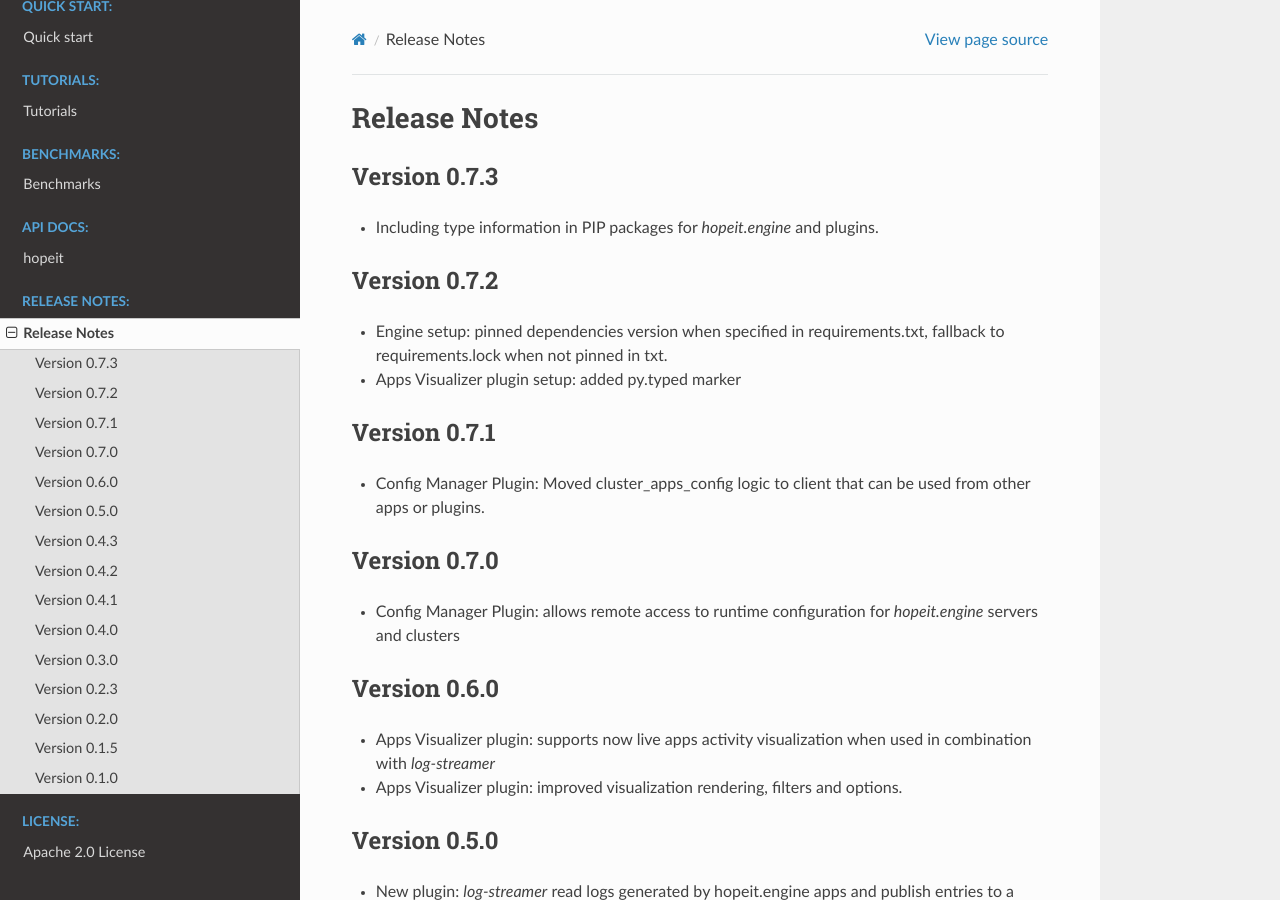
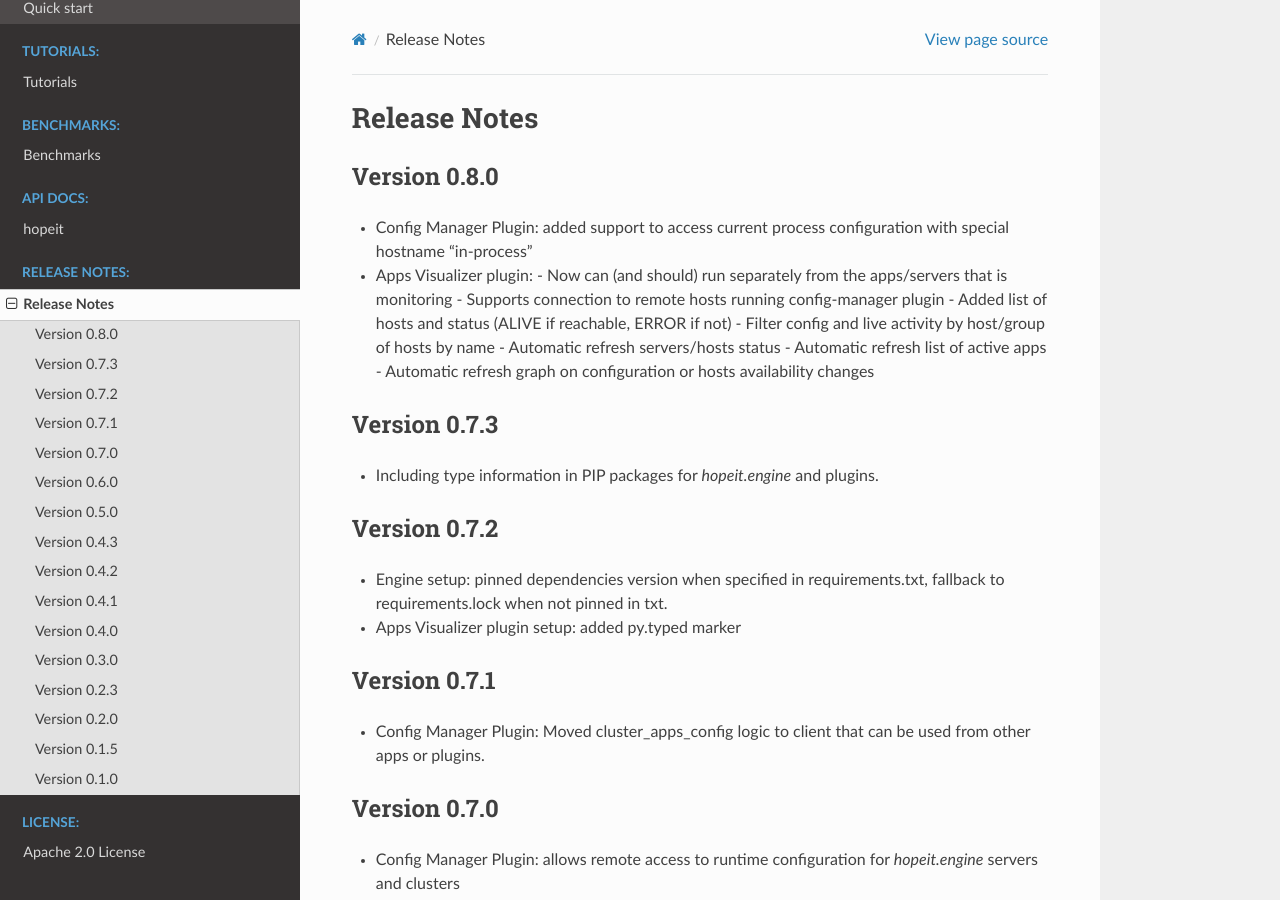
Before and after one commit to hopeit-git/hopeit.engine, a Sphinx documentation site: the page built from docs/source/release-notes.rst, in a window 1280 px wide and 900 px high. Built offline with Sphinx 7.4.7 and the Read the Docs theme 2.0.0, drawn with Linux system fonts in a browser that asks for light colours; pages that are not in the unit, such as notebooks, are missing from menus.

Commit message:
Release 0.8.0

```diff
--- a/docs/source/release-notes.rst
+++ b/docs/source/release-notes.rst
@@ -1,5 +1,18 @@
 Release Notes
 =============
+
+
+Version 0.8.0
+_____________
+- Config Manager Plugin: added support to access current process configuration with special hostname "in-process"
+- Apps Visualizer plugin:
+  - Now can (and should) run separately from the apps/servers that is monitoring
+  - Supports connection to remote hosts running config-manager plugin
+  - Added list of hosts and status (ALIVE if reachable, ERROR if not)
+  - Filter config and live activity by host/group of hosts by name
+  - Automatic refresh servers/hosts status
+  - Automatic refresh list of active apps
+  - Automatic refresh graph on configuration or hosts availability changes
 
 
 Version 0.7.3
```
Also changed, not shown: docs/source/benchmark/dedicated.rst (+12 -12 lines), plugins/ops/apps-visualizer/README.md, 11 other files.
